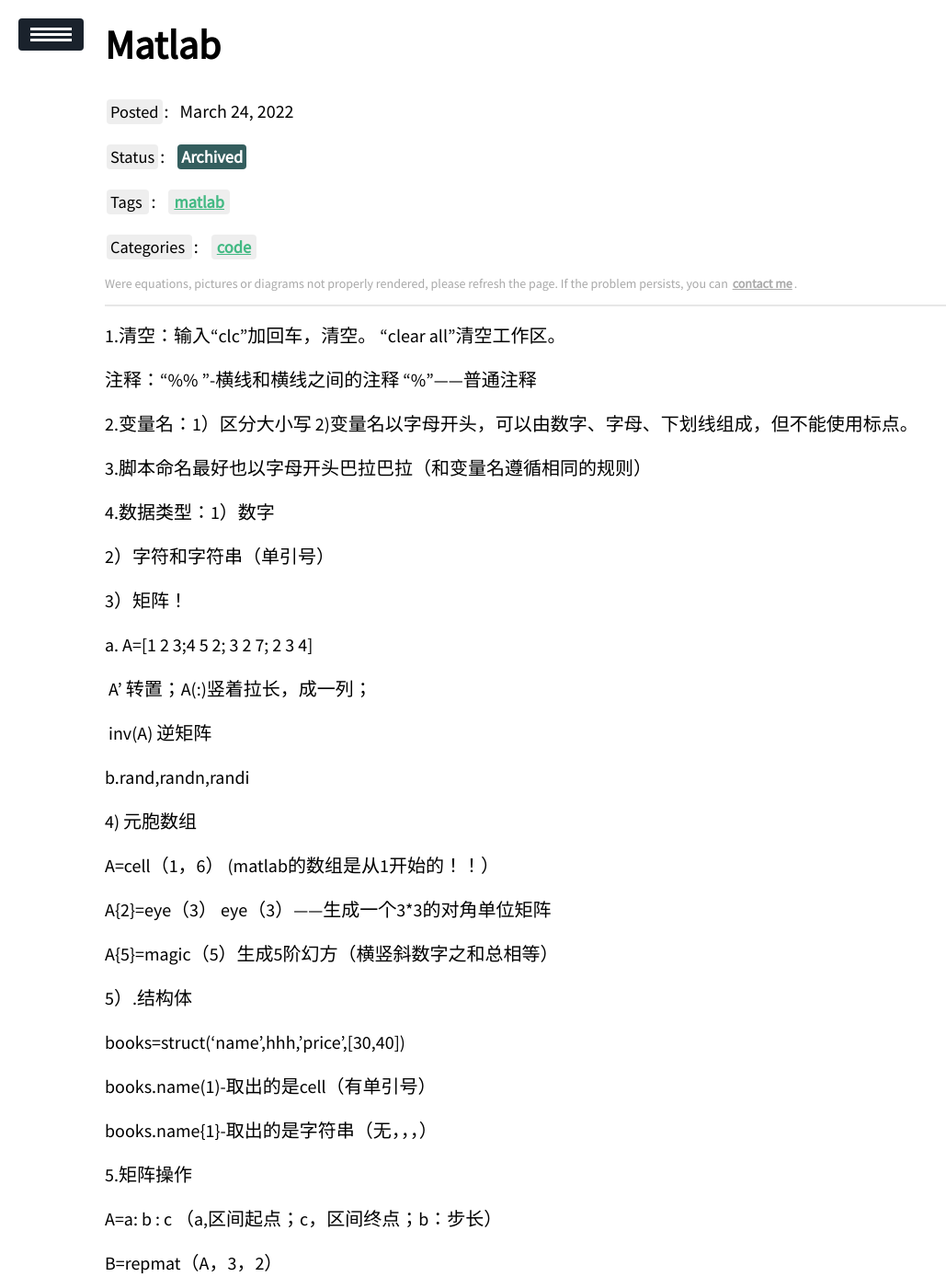
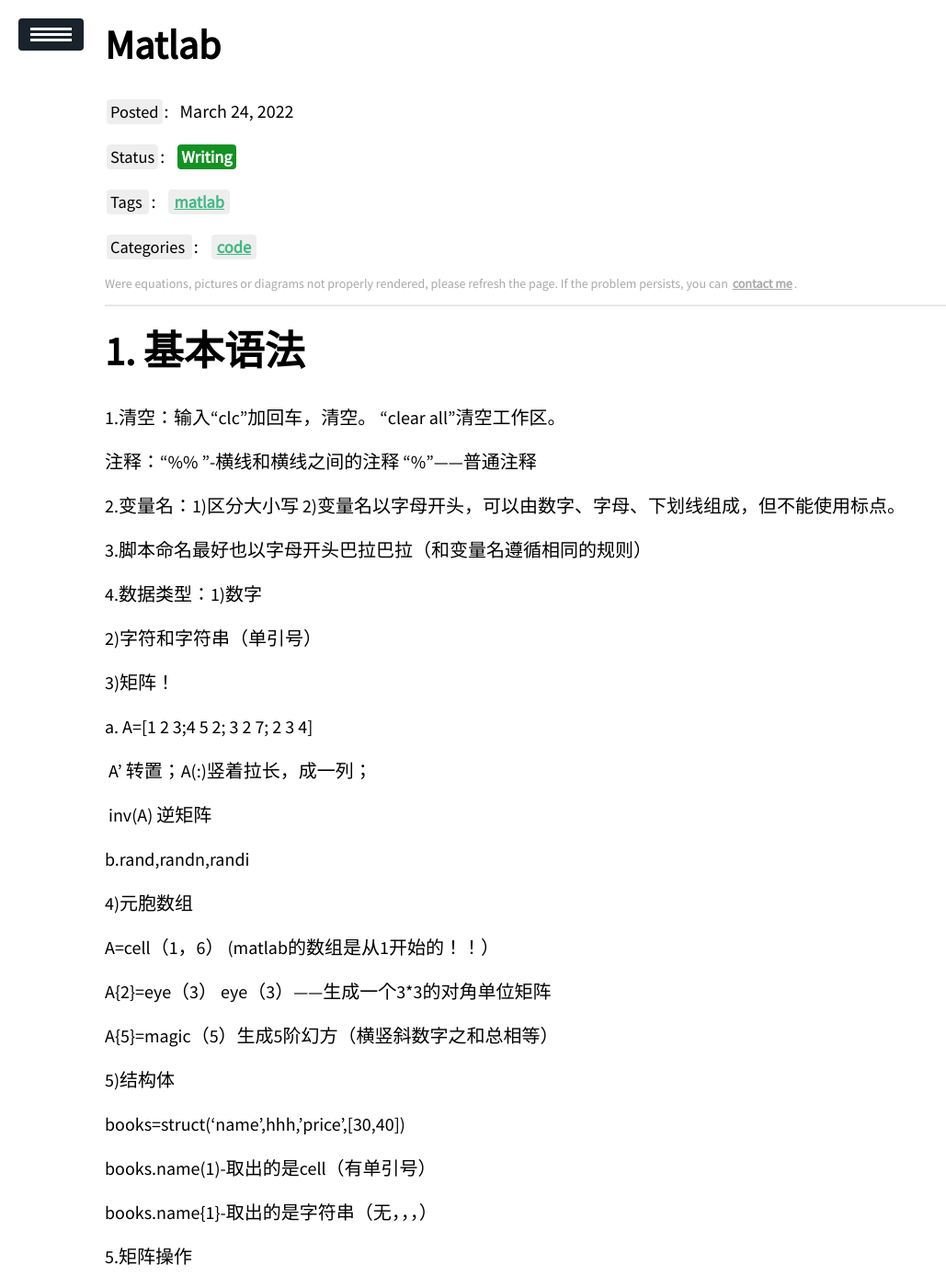
Before and after one commit to cscdxu/cdxu.github.io, a Jekyll site: the page built from _posts/2022-03-24-matlab/2022-03-24-matlab.md, in a window 1280 px wide and 1400 px high. Shown: the whole window at 92% size, without its empty margins (0-1029 px from the left). Built offline with Jekyll 4.4.1, drawn with Linux system fonts in a browser that asks for light colours; a script that is not in the unit is left out.

Commit message:
Update 2022-03-24-matlab.md

````diff
--- a/_posts/2022-03-24-matlab/2022-03-24-matlab.md
+++ b/_posts/2022-03-24-matlab/2022-03-24-matlab.md
@@ -8,26 +8,26 @@
 description: Record matlab knowledge points
 mermaid: true
 highlight: true
-status: Archived
+status: Writing
 type: mdpdf
 repopath: 2022-03-24-matlab
 ---
-
+# 基本语法
 1.清空：输入“clc”加回车，清空。
        “clear all”清空工作区。
 
    注释：“%% ”-横线和横线之间的注释
         “%”——普通注释
 
-2.变量名：1）区分大小写  2)变量名以字母开头，可以由数字、字母、下划线组成，但不能使用标点。
+2.变量名：1)区分大小写  2)变量名以字母开头，可以由数字、字母、下划线组成，但不能使用标点。
 
 3.脚本命名最好也以字母开头巴拉巴拉（和变量名遵循相同的规则）
 
-4.数据类型：1）数字
+4.数据类型：1)数字
 
-2）字符和字符串（单引号）
+2)字符和字符串（单引号）
 
-3）矩阵！
+3)矩阵！
 
 a.  A=[1 2 3;4 5 2; 3 2 7; 2 3 4]
 
@@ -37,7 +37,7 @@
 
 b.rand,randn,randi
 
-4) 元胞数组
+4)元胞数组
 
    A=cell（1，6） (matlab的数组是从1开始的！！）
 
@@ -45,7 +45,7 @@
 
  A{5}=magic（5）生成5阶幻方（横竖斜数字之和总相等）
 
-5）.结构体
+5)结构体
 
   books=struct(‘name’,{{'hhh','qqq'}},'price',[30,40])
 
@@ -77,7 +77,7 @@
 
  [m,n]=find(A>20)
 
-循环结构
+# 循环结构
 
 ```
 sum = 0;
@@ -98,12 +98,12 @@
 
 <img src="https://raw.githubusercontent.com/cscdxu/cscdxu.github.io/master/_posts/2022-03-24-matlab/while.png" />
 
-分支结构
+# 分支结构
 
 <img src="https://raw.githubusercontent.com/cscdxu/cscdxu.github.io/master/_posts/2022-03-24-matlab/if.png" />
 
 <img src="https://raw.githubusercontent.com/cscdxu/cscdxu.github.io/master/_posts/2022-03-24-matlab/switch.png" />
 
-绘图
+# 绘图
 
 线条颜色、线型、数据标记点
````
